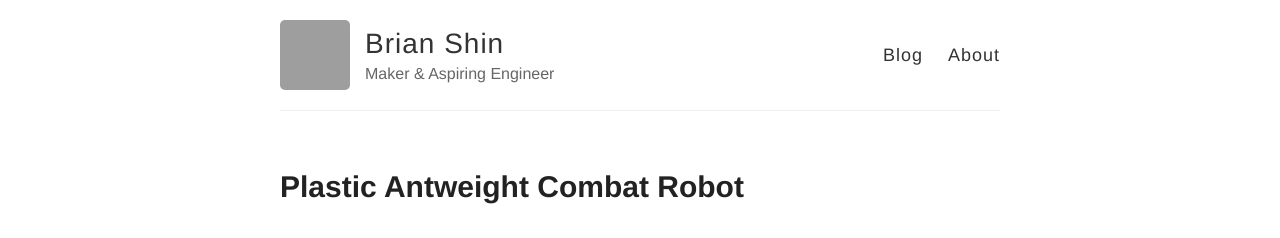
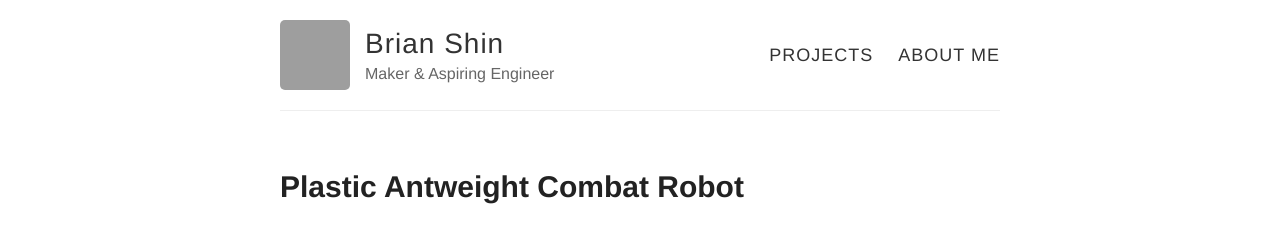
Before and after one commit to bshin100/bshin100.github.io, a Jekyll site: the page built from index.html, in a window 1280 px wide. Shown: the top 238 px of the page. Built offline with Jekyll 4.4.1, drawn with Linux system fonts in a browser that asks for light colours; grey boxes are pictures that could not be loaded.

Commit message:
Update default.html

```diff
--- a/_layouts/default.html
+++ b/_layouts/default.html
@@ -27,8 +27,8 @@
           </div>
 
           <nav>
-            <a href="{{ site.baseurl }}/">Blog</a>
-            <a href="{{ site.baseurl }}/about">About</a>
+            <a href="{{ site.baseurl }}/">PROJECTS</a>
+            <a href="{{ site.baseurl }}/about">ABOUT ME</a>
           </nav>
         </header>
       </div>
```
